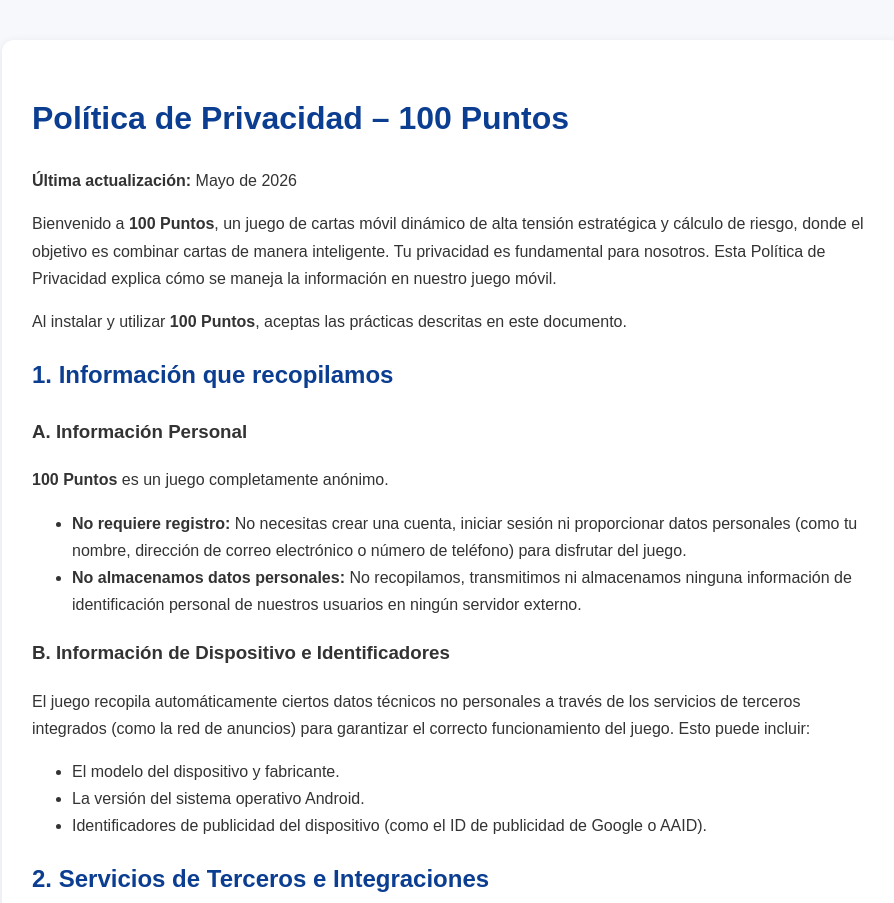
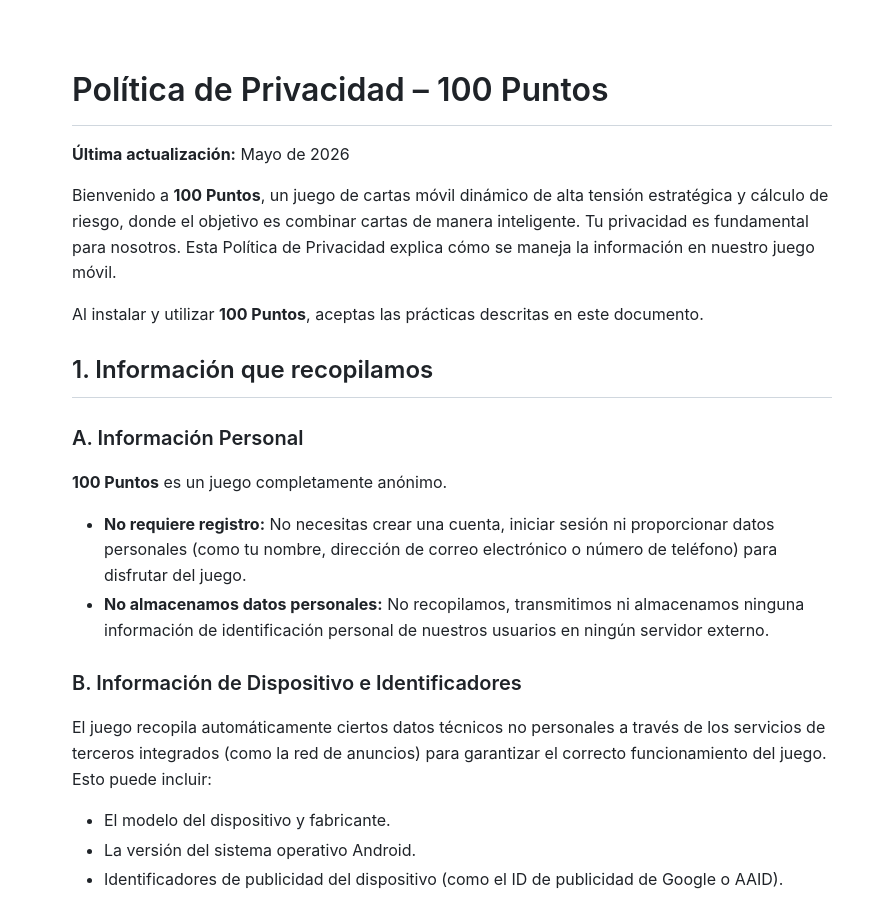
Before and after one commit to juliovivanco/juliovivanco.github.io, a plain HTML site: page apps/cienpuntos/privacy-policy/index.html in a window 1280 px wide. Shown: the top 903 px of the page, without its empty margins (188-1082 px from the left). Drawn offline with Linux system fonts and the light colour scheme.

Commit message:
actualizacion de estilos de politicas de privacidad

```diff
--- a/cienpuntos/privacy-policy/index.html
+++ b/apps/cienpuntos/privacy-policy/index.html
@@ -8,34 +8,80 @@
 
     <style>
         body {
-            font-family: Arial, sans-serif;
-            max-width: 900px;
-            margin: auto;
+            font-family: -apple-system, BlinkMacSystemFont, "Segoe UI", "Noto Sans", Helvetica, Arial, sans-serif, "Apple Color Emoji", "Segoe UI Emoji";
+            max-width: 760px;
+            margin: 0 auto;
             padding: 40px 20px;
-            line-height: 1.7;
-            color: #333;
-            background: #f7f8fb;
+            line-height: 1.6;
+            color: #1f2328;
+            background-color: #ffffff;
         }
 
-        h1,
-        h2 {
-            color: #0b3d91;
+        h1 {
+            font-size: 2em;
+            padding-bottom: 0.3em;
+            border-bottom: 1px solid #d0d7de;
+            margin-top: 24px;
+            margin-bottom: 16px;
+            font-weight: 600;
+            color: #1f2328;
         }
 
-        .container {
-            background: #fff;
-            padding: 30px;
-            border-radius: 12px;
-            box-shadow: 0 2px 10px rgba(0, 0, 0, .08);
+        h2 {
+            font-size: 1.5em;
+            padding-bottom: 0.3em;
+            border-bottom: 1px solid #d0d7de;
+            margin-top: 24px;
+            margin-bottom: 16px;
+            font-weight: 600;
+            color: #1f2328;
+        }
+
+        h3 {
+            font-size: 1.25em;
+            margin-top: 24px;
+            margin-bottom: 16px;
+            font-weight: 600;
+            color: #1f2328;
+        }
+
+        p {
+            margin-top: 0;
+            margin-bottom: 16px;
+        }
+
+        ul {
+            margin-top: 0;
+            margin-bottom: 16px;
+            padding-left: 2em;
+        }
+
+        li {
+            margin-top: 0.25em;
         }
 
         a {
-            color: #0b3d91;
+            color: #0969da;
             text-decoration: none;
         }
 
         a:hover {
             text-decoration: underline;
+        }
+
+        hr {
+            height: 0.25em;
+            padding: 0;
+            margin: 24px 0;
+            background-color: #d0d7de;
+            border: 0;
+        }
+
+        .container {
+            background: transparent;
+            padding: 0;
+            border-radius: 0;
+            box-shadow: none;
         }
     </style>
 </head>
```
Also changed, not shown: apps/edupol/privacy-policy/index.html (renamed from edupol/privacy-policy/index.html, +61 -15 lines), edupol/docs/init.txt (deleted), 2 other files.
